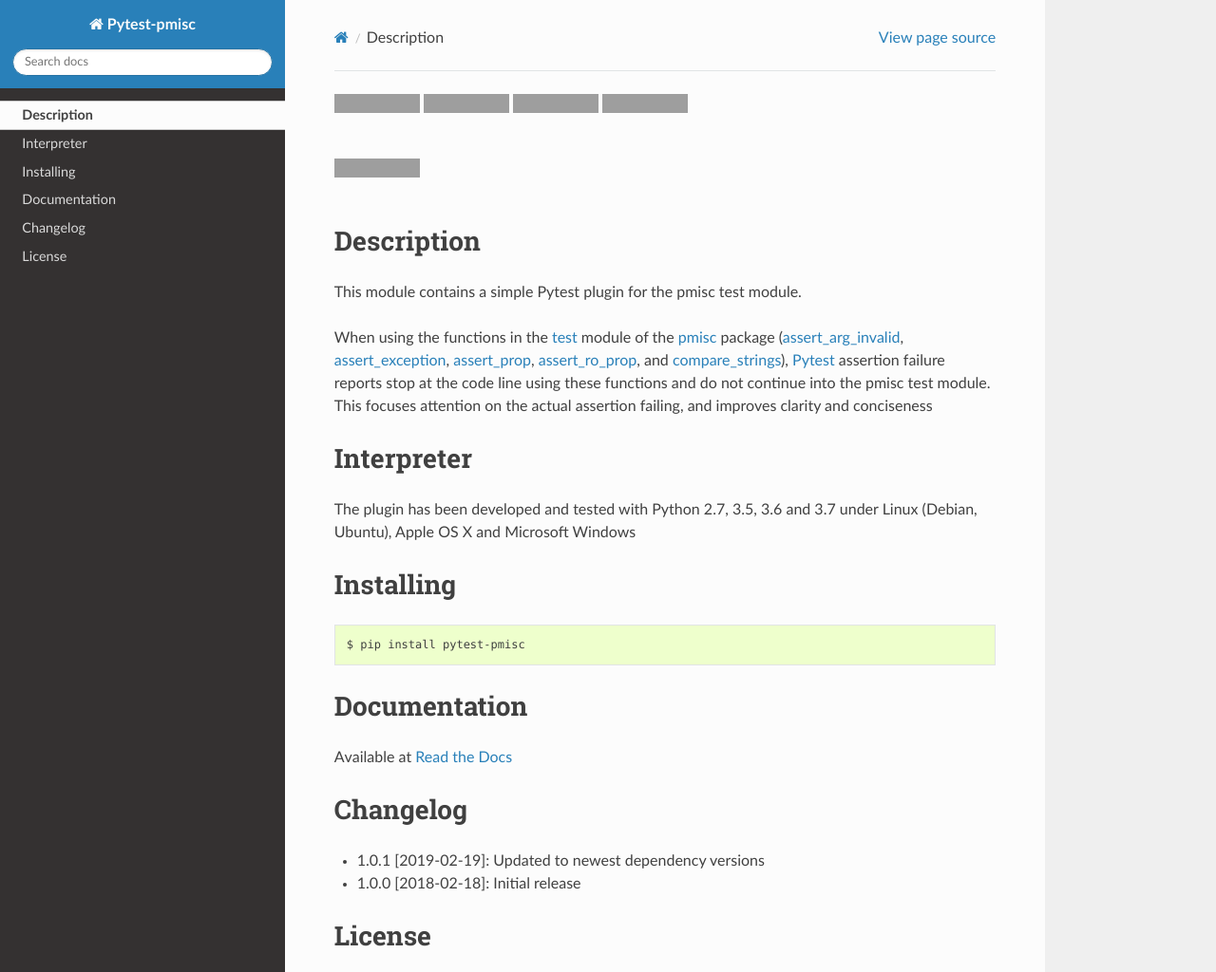
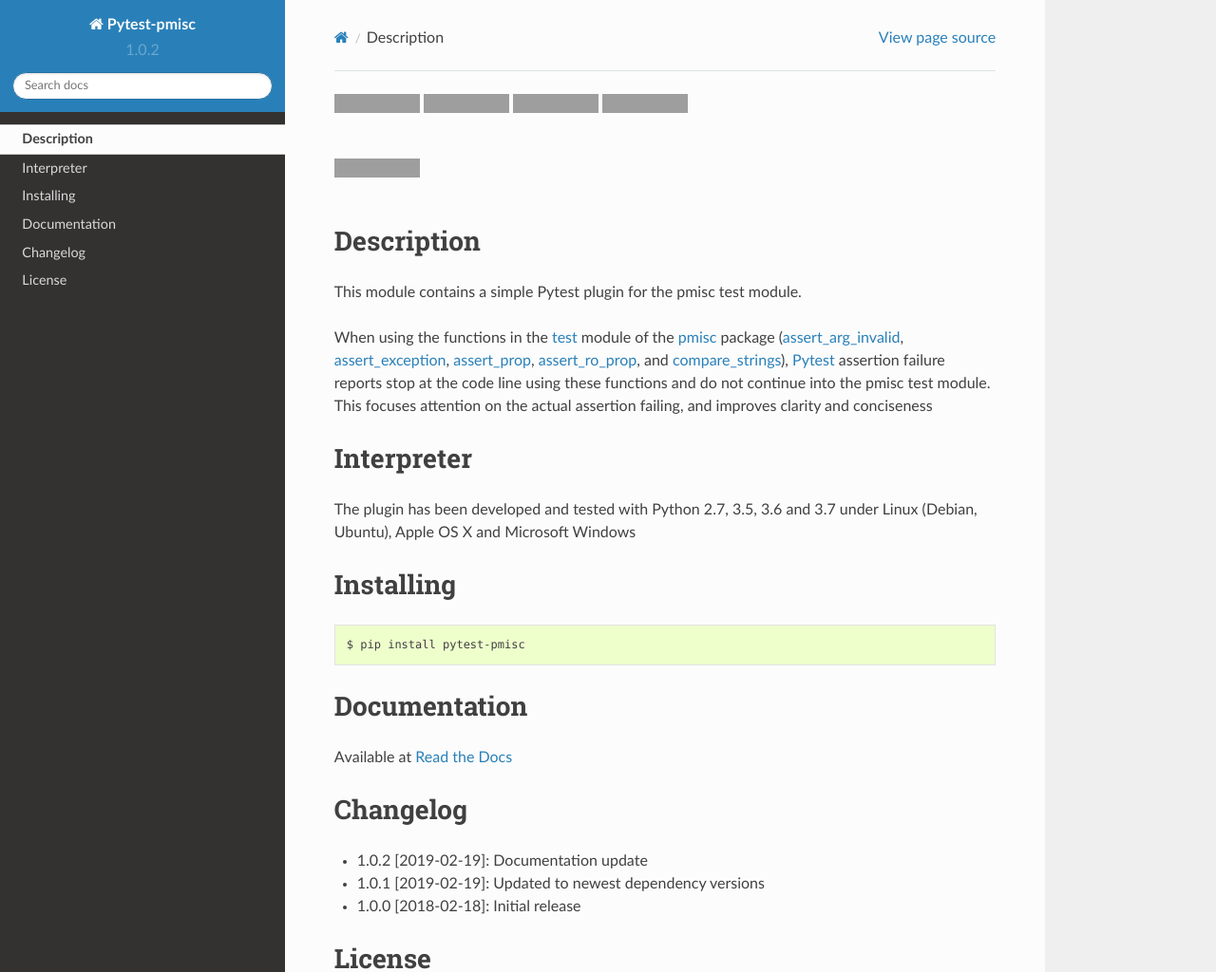
Before and after one commit to pmacosta/pytest-pmisc, a Sphinx documentation site: the page built from docs/README.rst, in a window 1280 px wide and 1341 px high, cut to the strip 0-1024 px from the top of the window. Shown: the whole strip at 95% size. Built offline with Sphinx 7.4.7 and the Read the Docs theme 2.0.0, drawn with Linux system fonts in a browser that asks for light colours; grey boxes are pictures that could not be loaded.

Commit message:
Documentation update

```diff
--- a/CHANGELOG.rst
+++ b/CHANGELOG.rst
@@ -5,6 +5,8 @@
 Changelog
 =========
 
+* 1.0.2 [2019-02-19]: Documentation update
+
 * 1.0.1 [2019-02-19]: Updated to newest dependency versions
 
 * 1.0.0 [2018-02-18]: Initial release
--- a/README.rst
+++ b/README.rst
@@ -73,7 +73,7 @@ License
 
 The MIT License (MIT)
 
-Copyright (c) 2018 Pablo Acosta-Serafini
+Copyright (c) 2018-2019 Pablo Acosta-Serafini
 
 Permission is hereby granted, free of charge, to any person obtaining a copy
 of this software and associated documentation files (the "Software"), to deal
--- a/docs/conf.py
+++ b/docs/conf.py
@@ -60,9 +60,9 @@ copyright = u"2018-2019, Pablo Acosta-Serafini"
 # built documents.
 #
 # The short X.Y version.
-version = ''
+version = '1.0.2'
 # The full version, including alpha/beta/rc tags.
-release = ''
+release = '1.0.2'
 
 # The language for content autogenerated by Sphinx. Refer to documentation
 # for a list of supported languages.
--- a/pytest_pmisc/version.py
+++ b/pytest_pmisc/version.py
@@ -7,7 +7,7 @@
 ###
 # Global variables
 ###
-VERSION_INFO = (1, 0, 1, "final", 0)
+VERSION_INFO = (1, 0, 2, "final", 0)
 
 
 ###
```
Also changed, not shown: 2 other files.
